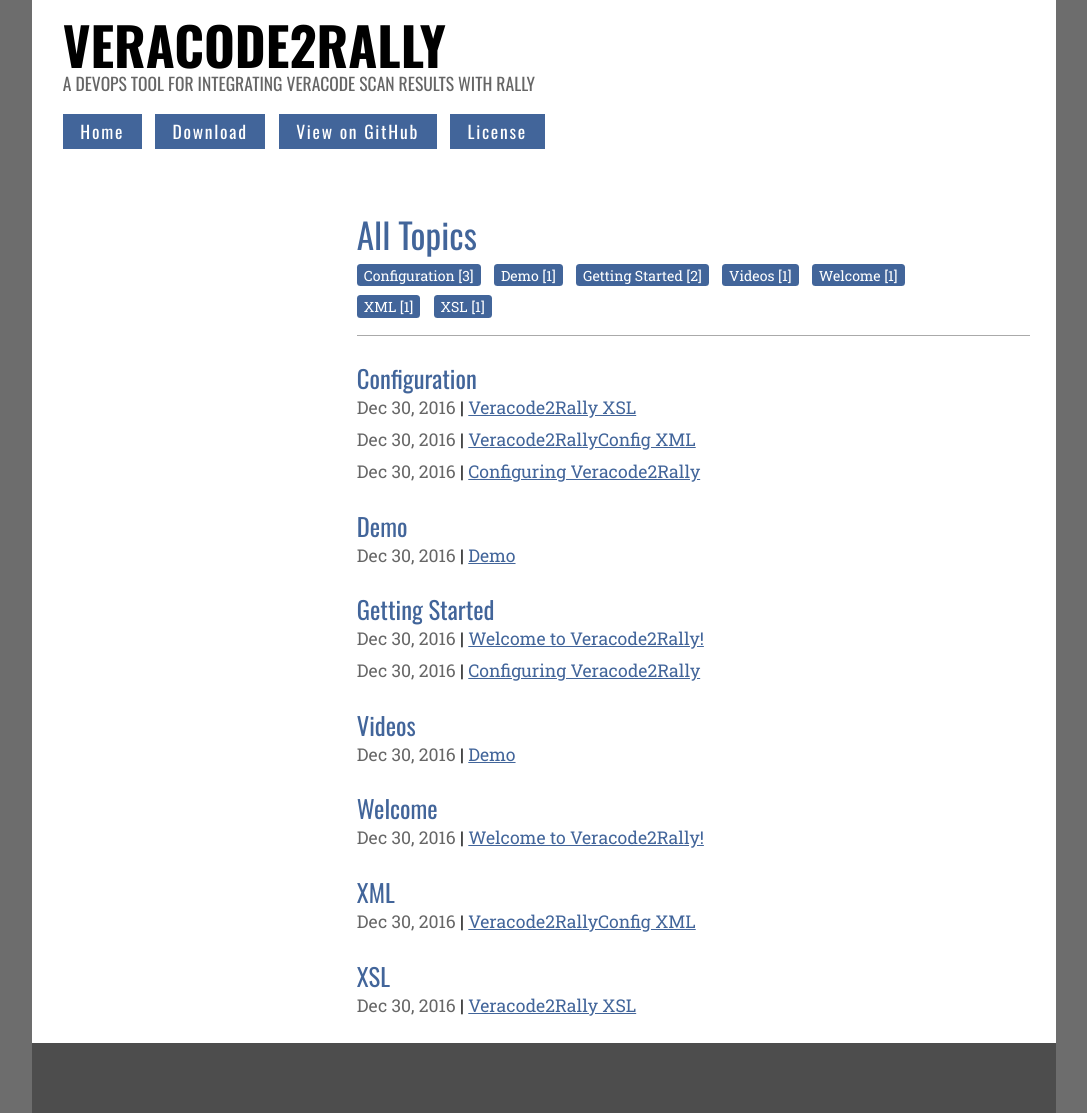
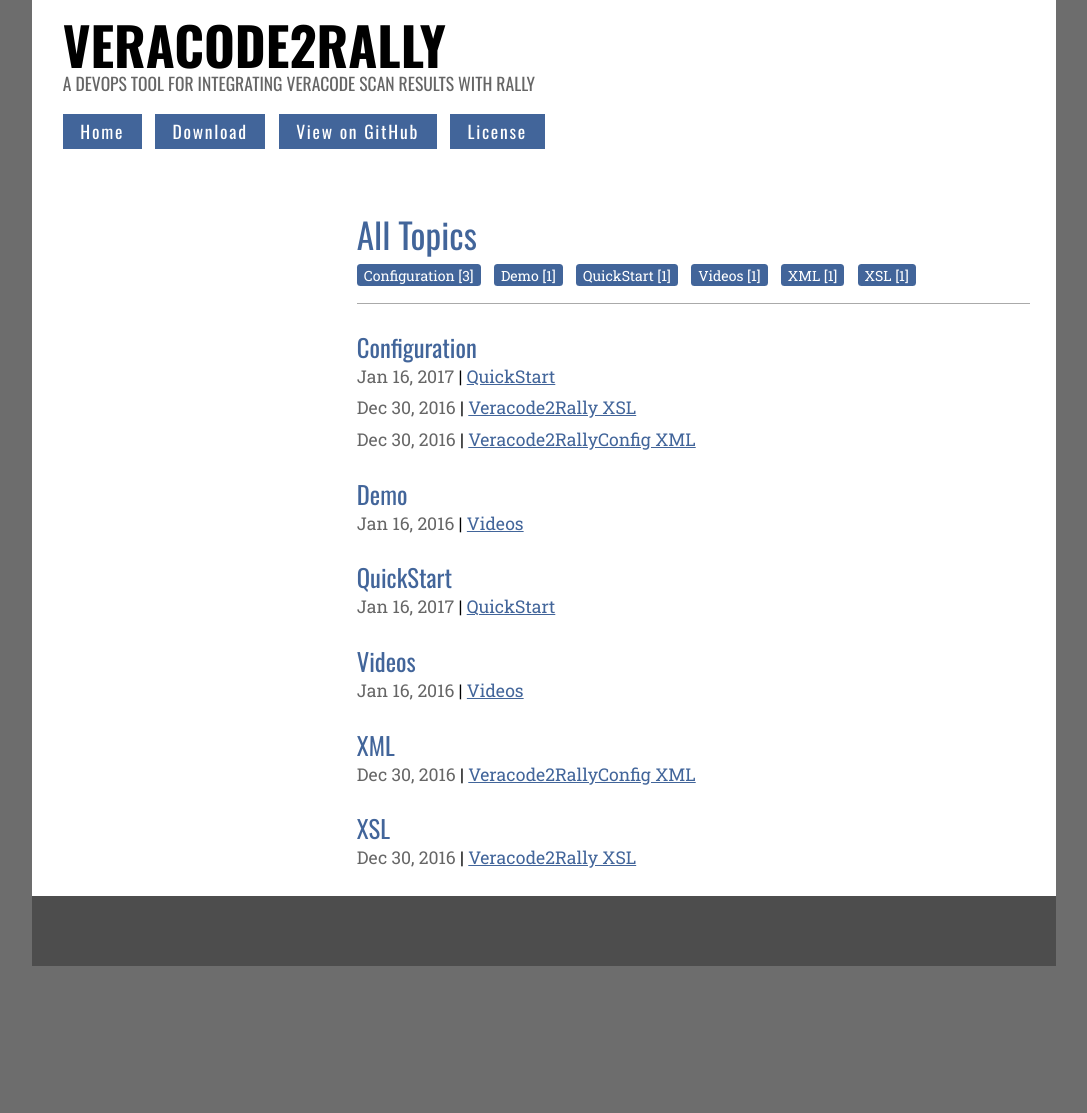
Before and after one commit to SecureDevOps/veracode2rally, a Jekyll site: the page built from tags/index.html, in a window 1280 px wide. Shown: the whole page, without its empty margins (96-1183 px from the left). Built offline with Jekyll 4.4.1, drawn with Linux system fonts in a browser that asks for light colours; after the commit the page ends 966 px from its top, so only the background shows below that; some of the changed lines change nothing that is shown.

Commit message:
Updated files

```diff
--- a/_posts/2017-01-15-configuration.md
+++ /dev/null
@@ -1,173 +0,0 @@
----
-layout: post
-title:  "Configuring Veracode2Rally"
-date:   2016-12-30
-tags: [Configuration, Getting Started]
----
-
-Before running Veracode2Rally, it must be configured to map a Veracode project with its corresponding Rally project. Configuration information is stored in an XML file called "veracode2rally_config.xml".
-
-The recommended method to enter this data is through the included application "veracode2rallyConfig.jar". When using this utility it is best to use the Oracle version of java, not OpenJDK. Launch the application by entering:
-
-    java -jar veracocde2rallyConfig.jar
-
-to view the main screen.
-
-![](http://i.imgur.com/vFs1ovG.png)
-
-The file created should be named veracode2rally_config.xml file should and saved to the resources folder of the veracode2rally application folder.
-
-Each tab represents specific configuration  for Veracode2Rally
-
-#Project Mapping Tab#
-
-The purpose of the Project Mapping tab is to map what application in Veracode to what project in Rally. Project mapping records are created with a 1:1 relationship of a Veracode project with its corresponding Rally project. A single record or multiple project mapping records can be created. Each veracode2rally synchronization will cycle through all project mapping records. Click New to create a new Project mapping record
-
-![](http://i.imgur.com/k7vvh75.png)
-
-
-**Veracode App Name**
-<br>
-The name of the application in Veracode. The "Application Name" as listed in Veracode. This field is not required.
-
-**Veracode App ID**
-<br>
-The Veracode appid is a number as listed in Veracode. REQUIRED. To find the appid of your application, navigate to the main profile page for that application. The appid is the second number in the URL between the second and third colon.
-
-
-![](http://i.imgur.com/uq00gT4.png)
-
-The Veracode appid for the example above is: 123456
-
-**Rally Project Name**
-<br>
-The project name as listed in Rally. This field is not required.
-
-**Rally Project ID**
-<br>
-The ID for the Rally project. REQUIRED. To find the Rally ID for the project, navigate to the Rally dashboard for that project.The project ID is the first number listed in the URL.
-
-![](http://i.imgur.com/tDuQ60d.png)
-
-The Rally Project ID for the example above is: 12345678901
-
-**Import**
-<br>
-Pick one of the four choices of what flaws are to be exported out of Veracode and into Rally.
-
-- All flaws
-- Flaws affecting policy
-- All unmitigated flaws
-- Unmitigated flaws affecting policy
-
-
-#Veracode Credentials Tab#
-
-A valid Veracode and Rally account is required to use the Veracode2Rally application. Credentials to these accounts are stored in veracode2rally_config.xml. To be able to access the Veracode APIs, the account used by Veracode2Rally  must either have a human or non-human API customer account and the associated user roles for specific API tasks.
-
-![](http://i.imgur.com/J3xts2g.png)
-
-
-When using a human account, enter the Veracode Username/Veracode Password and select  Username/Password for the **"Login with"** dropdown.
-
-For an API account, enter the Veracode API ID/Veracode API Key and select  API ID/Key for the **"Login with"** dropdown.
-
-Credentials for both Username/Password and API ID/Key can be entered but only the credential selected by the **"Login with"** dropdown will be used.
-
-**Encrypt Password and Key**
-
-Checking this box encrypts the Veracode Password and API Key in encrypted form when writing to veracode2rally_config.xml. If you wish to use this feature, it is recommended that you change the default password located in credentials.java and veracode2rallyConfig.java.
-
-
-#Rally Credentials Tab#
-
-A valid Veracode and Rally account is required to use the Veracode2Rally application. Credentials to these accounts are stored in veracode2rally_config.xml. To be able to access the Rally APIs, the account used by Veracode2Rally  must have the appropriate access to the Rally project. Users can acquire a Rally API Key by navigating to:
-
-[https://rally1.rallydev.com/login/](https://rally1.rallydev.com/login/ "Rally Account Page")
-
-and click API KEYS
-
-Having a Veracode or Rally account associated with Single Sign-on may cause problems with access when using Veracode2Rally. For those cases, using an API account is recommended.
-
-![](http://i.imgur.com/kiZK7MG.png)
-
-When using a human account, enter the Rally API Key and select  Username/Password for the **"Login with"** dropdown.
-
-For an API account, enter the Veracode API ID/Veracode API Key and select  API Key for the **"Login with"** dropdown. Only the Rally API Key is needed when using this option.
-
-Credentials for both Username/Password and API Key can be entered but only the credential selected by the **"Login with"** dropdown will be used.
-
-**Encrypt Password and Key**
-
-Checking this box encrypts the Rally Password and API Key in encrypted form when writing to veracode2rally_config.xml. If you wish to use this feature, it is recommended that you change the default password located in credentials.java and veracode2rallyConfig.java.
-
-#Rally Custom Fields Tab#
-
-Veracode2Rally can use custom fields in Rally. This enables developers to propose mitigations from Rally back to Veracode. For more information about this, please view the demo video on Veracode2Rally at:
-
-[http://veracode2rally.com](http://veracode2rally.com "http://veracode2rally.com")
-<br>
-
- Once approved in Veracode, veracode2rally communicates this to Rally and closes the ticket. None of the entries on this tab are required. If you do not want to propose mitigations this way, please leave these boxes blank.
-
-![](http://i.imgur.com/fRvKgdB.png)
-
-
-Below are sample specifications to be given to a Rally administrator to create these custom fields. What specifically to name the field is optional, but be aware that custom fields in Rally when called through the API require that a "c_" be placed in front of the field name as demonstrated in the example above.
-
-
-
-**Add Custom Field**
-<br>
-Name: Comment
-<br>
-DisplayName: Comment
-<br>
-Type: Text
-<br>
-Visible This Project: Ye
-<br>
-<br>
-**Add Custom Field**
-<br>
-Name: MitigationHistory
-<br>
-DisplayName: MitigationHistory
-<br>
-Type: Text
-<br>
-Visible This Project: Yes
-<br>
-<br>
-**Add Custom Field**
-<br>
-Name: VeracodeID
-<br>
-DisplayName: VeracodeID
-<br>
-Type: String
-<br>
-Visible This Project: Yes
-<br>
-<br>
-**Add Custom Field**
-<br>
-Name: Action
-<br>
-DisplayName: Action
-<br>
-Type: Drop Down List
-<br>
-Visible This Project: Yes
-<br>
-Values:
-<br>
-- Add Comment
-<br>
-- Mitigate by Design
-<br>
-- Mitigate by Network Environment
-<br>
-- Mitigate by OS Environment
--<br>
-- Potential False Positive
--- a/_posts/2017-01-15-demo.md
+++ b/_posts/2017-01-15-demo.md
@@ -1,8 +1,8 @@
 ---
 layout: post
-title:  "Demo"
-date:   2016-12-30
-tags: [Demo, Videos]
+title:  "Videos"
+date:   2016-01-16
+tags: [Videos, Demo]
 ---
 
 See Veracode2Rally in action.
--- a/_posts/2017-01-15-welcome-to-veracode2rally.md
+++ /dev/null
@@ -1,12 +0,0 @@
----
-layout: post
-title:  "Welcome to Veracode2Rally!"
-date:   2016-12-30
-tags: [Welcome, Getting Started]
----
-
-Veracode2Rally is an open source tool created by DevOps teams for DevOps teams. It speeds software delivery time by directly exporting security flaws found in Veracode static analysis scans and importing them into Rally. No more manually opening, closing and updating Rally tickets. Veracode2Rally manages Rally defect tickets for you based on the results of the last Veracode scan.
-
-**Can I just run Veracode2Rally without downloading the source code?**
-
-Yes. Download the application here: <a href="https://github.com/SecureDevOps/veracode2rally/blob/master/app/veracode2rally_app.zip?raw=true">Veracode2Rally_app.zip</a> to get the latest build.
--- /dev/null
+++ b/_posts/2017-01-16-quickstart.md
@@ -0,0 +1,227 @@
+---
+layout: post
+title:  "QuickStart"
+date:   2017-01-16
+tags: [Configuration, QuickStart]
+---
+# How To Get Up And Running #
+----------
+
+This document focuses on the basics of configuring Veracode2Rally. Those wanting to explore more advanced configurations such as modifying the underlying XSL file for complex field mapping or review the XSD (XML Schema Definition) for veracode2rally_config.xml should review the documentation at [http://veracode2rally.com](http://veracode2rally.com "http://veracode2rally.com")
+
+
+#Requirements#
+
+1. Veracode Credentials - A regular human account or non-human API account with access to the application in Veracode and granted the REVIEWER role.
+2. Rally Credentials - A regular user account or Rally API Key with EDITOR permissions granted for the Rally project.
+3. Oracle Java 1.8 installed.
+
+
+#Installation#
+Download **veracode2rally_app.zip** located on GitHub at:
+[https://github.com/SecureDevOps/veracode2rally/blob/master/app/veracode2rally_app.zip?raw=true](https://github.com/SecureDevOps/veracode2rally/blob/master/app/veracode2rally_app.zip?raw=true "cc")
+
+Unzip the contents into a directory. You'll see these files in the following directory structure
+
+    Veracode2Rally_QuickStart.pdf
+    veracode2rally.jar
+    veracode2rallyConfig.jar
+    resources/veracode2rally_config.xml
+    resources/veracode2rally.xsl
+
+Once configured, you can run veracode2rally at a command prompt by typing:
+
+    java -jar veracode2rally.jar
+
+
+
+#Configuring#
+
+Before running Veracode2Rally, it must be configured to map a Veracode application to its corresponding Rally project, store credentials and designate any desired custom fields. Configuration information is saved to **veracode2rally_config.xml** in the resources folder.
+
+The recommended method to configure Veracode2Rally is run the included configuration utility **veracode2rallyConfig.jar**. This application must use the Oracle version of Java, not OpenJDK. Launch the application by entering:
+
+    java -jar veracocde2rallyConfig.jar
+
+to view the main screen.
+
+
+![](https://github.com/SecureDevOps/veracode2rally/blob/gh-pages/images/veracode2rally_config_open.png?raw=true)
+
+
+
+
+Open the blank **veracode2rally_config.xml** file in the resources folder by clicking FILE, then OPEN and save back to that location by clicking FILE, then SAVE when configuration is complete. Each tab represents a needed configuration for Veracode2Rally.
+
+#Project Mapping Tab#
+
+The purpose of the Project Mapping tab is to map what application in Veracode corresponds to what project in Rally. Project mapping records are created with a 1:1 relationship. Each application in Veracode corresponds to a project in Rally. A single record or many project mapping records can be created. Each Veracode2Rally synchronization will cycle through all project mapping records created. Click New to create a new Project mapping record.
+
+![](https://github.com/SecureDevOps/veracode2rally/blob/gh-pages/images/project_mapping.png?raw=true)
+
+
+**Veracode App Name - Optional**
+<br>
+The "Application Name" as listed in Veracode.
+
+**Veracode App ID - Required**
+<br>
+To find the appid of your application, navigate to the main profile page for that application in Veracode. The appid is the second number in the URL between the second and third colon.
+
+
+![](https://github.com/SecureDevOps/veracode2rally/blob/gh-pages/images/veracode_appid.png?raw=tru)
+
+The Veracode appid for the example above is: 123456
+
+**Rally Project Name - Optional**
+<br>
+The project name as listed in Rally. This field is not required.
+
+**Rally Project ID - Required**
+<br>
+To find the Rally ID for the project, navigate to the Rally dashboard for that project.The project ID is the first number listed in the URL.
+
+![](https://github.com/SecureDevOps/veracode2rally/blob/gh-pages/images/rally_project_id.png?raw=true)
+
+The Rally Project ID for the example above is: 12345678901
+
+**Import - Required**
+<br>
+Pick one of the four choices of what flaws are to be exported out of Veracode and into Rally.
+
+- All flaws
+- Flaws affecting policy
+- All unmitigated flaws
+- Unmitigated flaws affecting policy
+
+
+#Veracode Credentials Tab#
+
+Veracode credentials are stored in **veracode2rally_config.xml**. A Username/Password combination, API ID/Key combination or both can be stored. For Veracode accounts that use Single sign-on (SSO), an API ID/Key should be used.
+
+![](https://github.com/SecureDevOps/veracode2rally/blob/gh-pages/images/veracode_credentials.png?raw=true)
+
+
+When using a human account, enter the Veracode Username/Veracode Password and select Username/Password in the **"Login with"** dropdown.
+
+For an API account, enter the Veracode API ID/Veracode API Key and select  API ID/Key in the **"Login with"** dropdown.
+
+Credentials for both Username/Password and API ID/Key can be entered but only the credential selected by the **"Login with"** dropdown will be used during synchronization.
+
+**Encrypt Password and Key**
+
+Checking this box stores the Veracode Password and API Key in encrypted form when writing to **veracode2rally_config.xml**. If you wish to use this feature, it is recommended that you change the default password located in credentials.java and veracode2rallyConfig.java.
+
+
+#Rally Credentials Tab#
+
+Rally credentials are stored in **veracode2rally_config.xml**. A Username/Password combination, API Key or both can be stored. For Rally accounts that use Single sign-on (SSO), an API Key should be used. Users can acquire a Rally API Key by navigating to:
+
+[https://rally1.rallydev.com/login/](https://rally1.rallydev.com/login/ "Rally Account Page")
+
+and click API KEYS
+
+
+![](https://github.com/SecureDevOps/veracode2rally/blob/gh-pages/images/rally_credentials.png?raw=true)
+
+When using a regular user account, enter the Rally Username and Password and select Username/Password in the **"Login with"** dropdown.
+
+For an API account, enter the Rally API Key and select  API Key in the **"Login with"** dropdown. Only the Rally API Key is needed when using this option.
+
+Credentials for both Username/Password and API Key can be entered but only the credential selected by the **"Login with"** dropdown will be used during synchronization.
+
+**Encrypt Password and Key**
+
+Checking this box stores the Rally Password and API Key in encrypted form when writing to **veracode2rally_config.xml**. If you wish to use this feature, it is recommended that you change the default password located in credentials.java and veracode2rallyConfig.java.
+
+#Rally Custom Fields Tab#
+
+Veracode2Rally can use custom fields in Rally. This enables developers to propose mitigations in Rally and synchronize them with Veracode. To see more about this, please view the demo video at:
+
+[http://veracode2rally.com](http://veracode2rally.com "http://veracode2rally.com")
+<br>
+
+ **THIS FEATURE IS OPTIONAL**. None of the entries on this tab are required. If you do not want to use the propose mitigation from Rally feature, leave these boxes blank.
+
+![](https://github.com/SecureDevOps/veracode2rally/blob/gh-pages/images/rally_custom_fields.png?raw=true)
+
+
+Below are sample specifications to be given to a Rally administrator to create these custom fields. What specifically to name the field is optional, but be aware that custom fields in Rally when called through the API require that a "c_" be placed in front of the field name as demonstrated in the example above.
+
+**Mitigation Action - Optional**
+<br>
+Maps to the Mitigation Action dropdown in Veracode
+<br>
+**In Rally, Add Custom Field**
+<br>
+Name: Action
+<br>
+DisplayName: Action
+<br>
+Type: Drop Down List
+<br>
+Visible This Project: Yes
+<br>
+Values:
+<br>
+- Add Comment
+<br>
+- Mitigate by Design
+<br>
+- Mitigate by Network Environment
+<br>
+- Mitigate by OS Environment
+-<br>
+- Potential False Positive
+
+
+
+**Mitigation Comment - Optional**
+<br>
+Maps to the Comment text box located next to the Mitigation Action dropdown in Veracode
+<br>
+**In Rally, Add Custom Field**
+<br>
+Name: Comment
+<br>
+DisplayName: Comment
+<br>
+Type: Text
+<br>
+Visible This Project: Yes
+<br>
+
+
+
+**Mitigation History - Optional**
+<br>
+Represents a history of all mitigation actions and comments stored in Veracode
+<br>
+**In Rally, Add Custom Field**
+<br>
+Name: MitigationHistory
+<br>
+DisplayName: MitigationHistory
+<br>
+Type: Text
+<br>
+Visible This Project: Yes
+<br>
+
+
+
+**Unique ID - Optional**
+<br>
+Veracode2Rally creates a unique ID for each flaw and by default stores it in the Rally Description field. Users who want to store this identifier in a separate field for reporting purposes should create a Rally custom field using the specifications below and indicate the name of that field in this box.
+<br>
+**Add Custom Field**
+<br>
+Name: VeracodeID
+<br>
+DisplayName: VeracodeID
+<br>
+Type: String
+<br>
+Visible This Project: Yes
+<br>
+<br>
```
